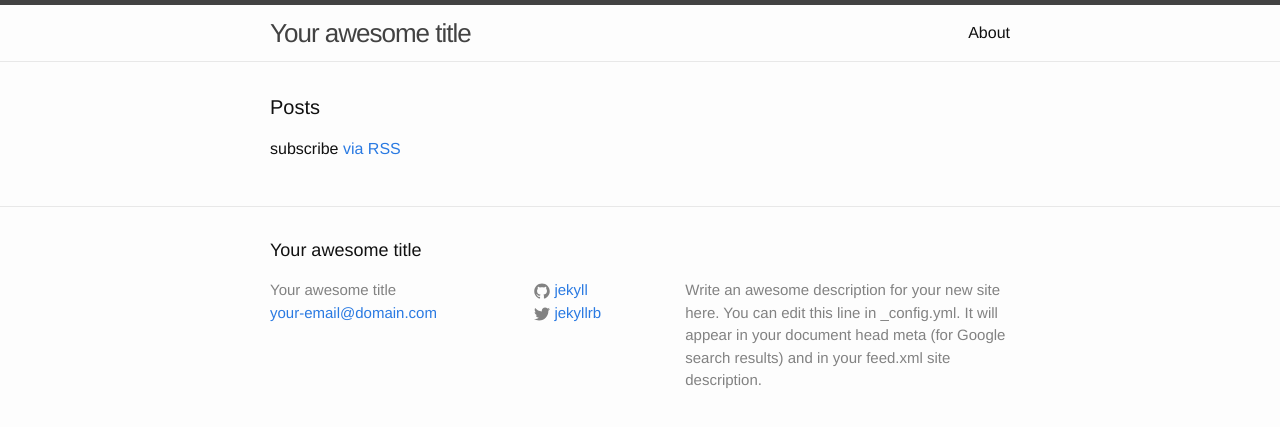
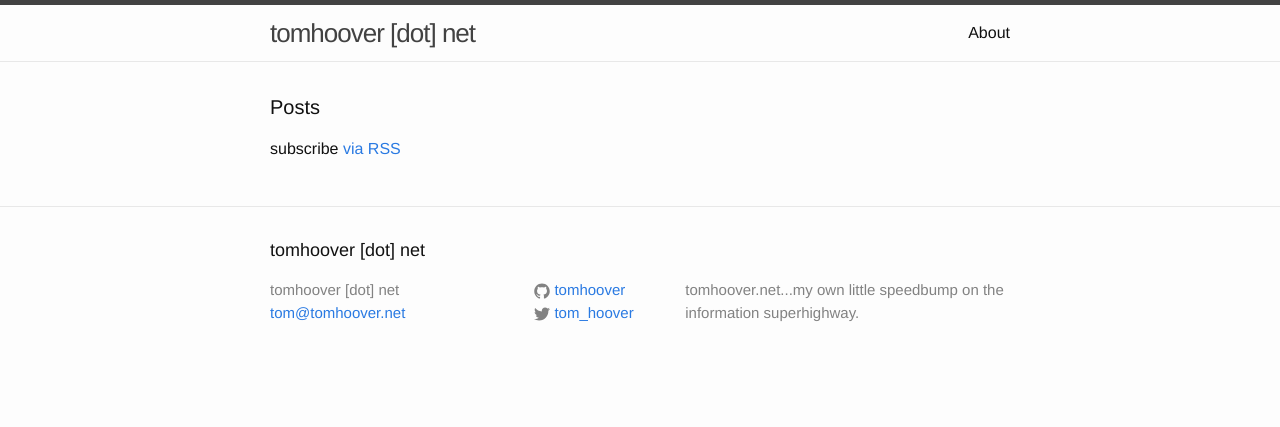
Before and after one commit to tomhoover/jekyll-tomhoover, a Jekyll site: the page built from index.html, in a window 1280 px wide. Shown: the top 427 px of the page. Built offline with Jekyll 4.4.1, drawn with Linux system fonts in a browser that asks for light colours.

Commit message:
initial configuration changes

```diff
--- /dev/null
+++ b/CNAME
@@ -0,0 +1 @@
+tomhoover.net
--- a/_config.yml
+++ b/_config.yml
@@ -1,14 +1,15 @@
 # Site settings
-title: Your awesome title
-email: your-email@domain.com
+title: tomhoover [dot] net
+author: Tom Hoover
+email: tom@tomhoover.net
 description: > # this means to ignore newlines until "baseurl:"
-  Write an awesome description for your new site here. You can edit this
-  line in _config.yml. It will appear in your document head meta (for
-  Google search results) and in your feed.xml site description.
+ tomhoover.net...my own little speedbump on the information superhighway.
 baseurl: "" # the subpath of your site, e.g. /blog/
-url: "http://yourdomain.com" # the base hostname & protocol for your site
-twitter_username: jekyllrb
-github_username:  jekyll
+url: "http://tomhoover.net" # the base hostname & protocol for your site
+twitter_username: tom_hoover
+github_username:  tomhoover
 
 # Build settings
 markdown: kramdown
+permalink: /:title/
+exclude: ['README.md', 'Gemfile', 'Gemfile.lock']
```
